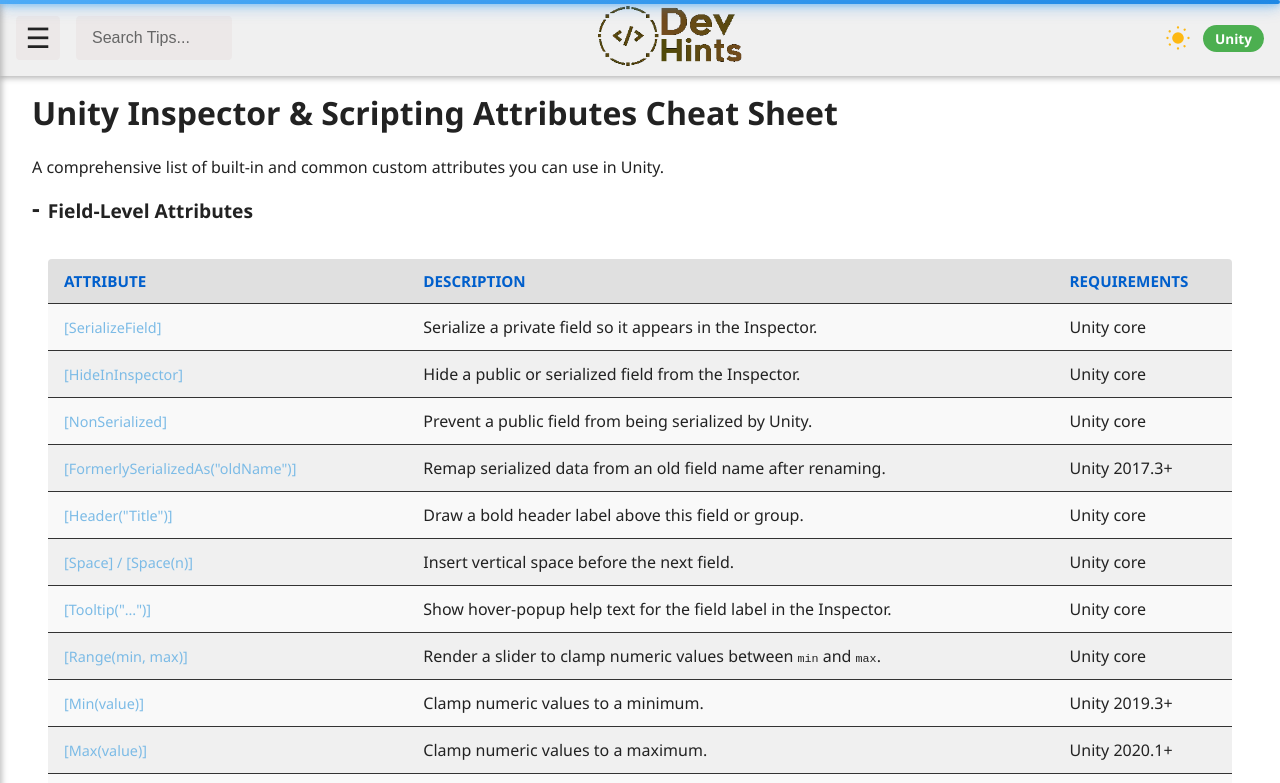
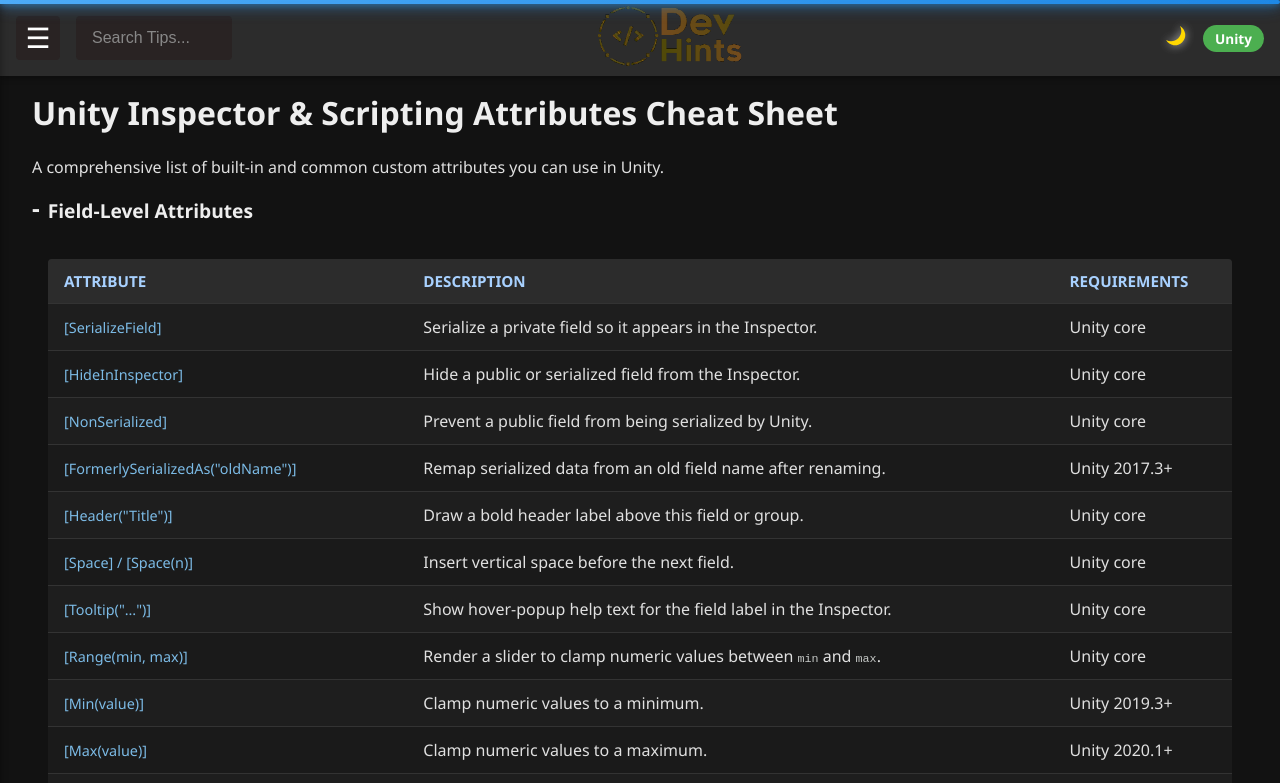
Before and after one commit to KalleEhrsson/DevHints, a plain HTML site: page index.html in a window 1280 px wide. Both pictures are taken after a click on the button "Toggle Theme". Shown: the top 783 px of the page. Drawn offline with Linux system fonts and the light colour scheme.

Commit message:
Improve theme handling and site URL normalization
Added support for system color scheme preference and dynamic theme switching in script.js, including event listeners for system changes. Enhanced URL normalization and site rendering in data-render.js to handle invalid URLs more robustly. Minor HTML update for viewport meta tag and overlay placement.

```diff
--- a/index.html
+++ b/index.html
@@ -3,6 +3,7 @@
 <html lang="en">
 <head>
     <meta charset="utf-8"/>
+    <meta name="viewport" content="width=device-width, initial-scale=1">
     <title>Unity Inspector &amp; Scripting Attributes Cheat Sheet</title>
 </head>
 <!-- Google tag (gtag.js) -->
@@ -25,8 +26,8 @@
 
 <link rel="icon" type="image/png" href="favicon.png">
 
+<body class="dark-theme">
 <div id="overlay"></div>
-<body class="dark-theme">
 <!-- Google Tag Manager (noscript) -->
 <noscript><iframe src="https://www.googletagmanager.com/ns.html?id=GTM-TSGW7JQ4"
                   height="0" width="0" style="display:none;visibility:hidden"></iframe></noscript>
--- a/js/data-render.js
+++ b/js/data-render.js
@@ -134,8 +134,14 @@
 
 /* Utilities for Sites */
 function normalizeUrl(u) {
-    try { return /^https?:\/\//i.test(u) ? u : `https://${u}`; }
-    catch { return u; }
+    try {
+        const str = typeof u === "string" ? u.trim() : "";
+        if (!str) return null;
+        return /^https?:\/\//i.test(str) ? str : `https://${str}`;
+    }
+    catch {
+        return null;
+    }
 }
 function domainOf(url) {
     try { return new URL(url).hostname; } catch { return ""; }
@@ -159,6 +165,11 @@
     grid.innerHTML = '';
 
     sites.forEach(site => {
+        const href = normalizeUrl(site && site.url);
+        if (!href) {
+            return;
+        }
+
         const node   = tpl.content.firstElementChild.cloneNode(true);
         const a      = node.querySelector('.site-link');
         const thumb  = node.querySelector('.thumb');
@@ -166,7 +177,6 @@
         const title  = node.querySelector('.title');
         const descEl = node.querySelector('.desc');
 
-        const href   = normalizeUrl(site.url || '');
         const domain = domainOf(href);
 
         a.href = href;
--- a/js/script.js
+++ b/js/script.js
@@ -537,20 +537,52 @@
     const sunPath = "M12 4a1 1 0 110-2 1 1 0 010 2zM12 22a1 1 0 110-2 1 1 0 010 2zM4 12a1 1 0 11-2 0 1 1 0 012 0zM22 12a1 1 0 11-2 0 1 1 0 012 0zM5.64 5.64a1 1 0 10-1.41 1.41 1 1 0 001.41-1.41zM18.36 18.36a1 1 0 10-1.41 1.41 1 1 0 001.41-1.41zM18.36 5.64a1 1 0 10-1.41-1.41 1 1 0 001.41 1.41zM5.64 18.36a1 1 0 10-1.41-1.41 1 1 0 001.41 1.41zM12 7a5 5 0 100 10 5 5 0 000-10z";
     const moonPath = "M13.719 1.8A8.759 8.759 0 1 1 1.8 13.719c3.335 1.867 7.633 1.387 10.469-1.449 2.837-2.837 3.318-7.134 1.45-10.47z";
 
-    const setTheme = (theme) => {
+    const setTheme = (theme, { persist = true } = {}) => {
         const isLight = theme === 'light';
         themePath.setAttribute('d', isLight ? sunPath : moonPath);
         themePath.setAttribute('fill', isLight ? '#FDB813' : '#FFD700');
         body.classList.toggle('light-theme', isLight);
         body.classList.toggle('dark-theme', !isLight);
-        localStorage.setItem('theme', theme);
+        if (persist) {
+            localStorage.setItem('theme', theme);
+        } else {
+            localStorage.removeItem('theme');
+        }
     };
 
-    const savedTheme = localStorage.getItem('theme') || 'dark';
-    setTheme(savedTheme);
+    const prefersLightScheme = window.matchMedia ? window.matchMedia('(prefers-color-scheme: light)') : null;
+    const storedTheme = localStorage.getItem('theme');
+    let usingSystemPreference = !storedTheme && !!prefersLightScheme;
+
+    const initialTheme = storedTheme || (prefersLightScheme?.matches ? 'light' : 'dark');
+    setTheme(initialTheme, { persist: !usingSystemPreference });
+
+    const handleSystemThemeChange = (event) => {
+        if (!usingSystemPreference) return;
+        setTheme(event.matches ? 'light' : 'dark', { persist: false });
+    };
+
+    if (usingSystemPreference && prefersLightScheme) {
+        if (typeof prefersLightScheme.addEventListener === 'function') {
+            prefersLightScheme.addEventListener('change', handleSystemThemeChange);
+        } else if (typeof prefersLightScheme.addListener === 'function') {
+            prefersLightScheme.addListener(handleSystemThemeChange);
+        }
+    }
+
+    const stopFollowingSystemPreference = () => {
+        if (!usingSystemPreference || !prefersLightScheme) return;
+        usingSystemPreference = false;
+        if (typeof prefersLightScheme.removeEventListener === 'function') {
+            prefersLightScheme.removeEventListener('change', handleSystemThemeChange);
+        } else if (typeof prefersLightScheme.removeListener === 'function') {
+            prefersLightScheme.removeListener(handleSystemThemeChange);
+        }
+    };
 
     themeToggle.addEventListener('click', () => {
         const isLight = body.classList.contains('light-theme');
+        stopFollowingSystemPreference();
         setTheme(isLight ? 'dark' : 'light');
     });
 
```
